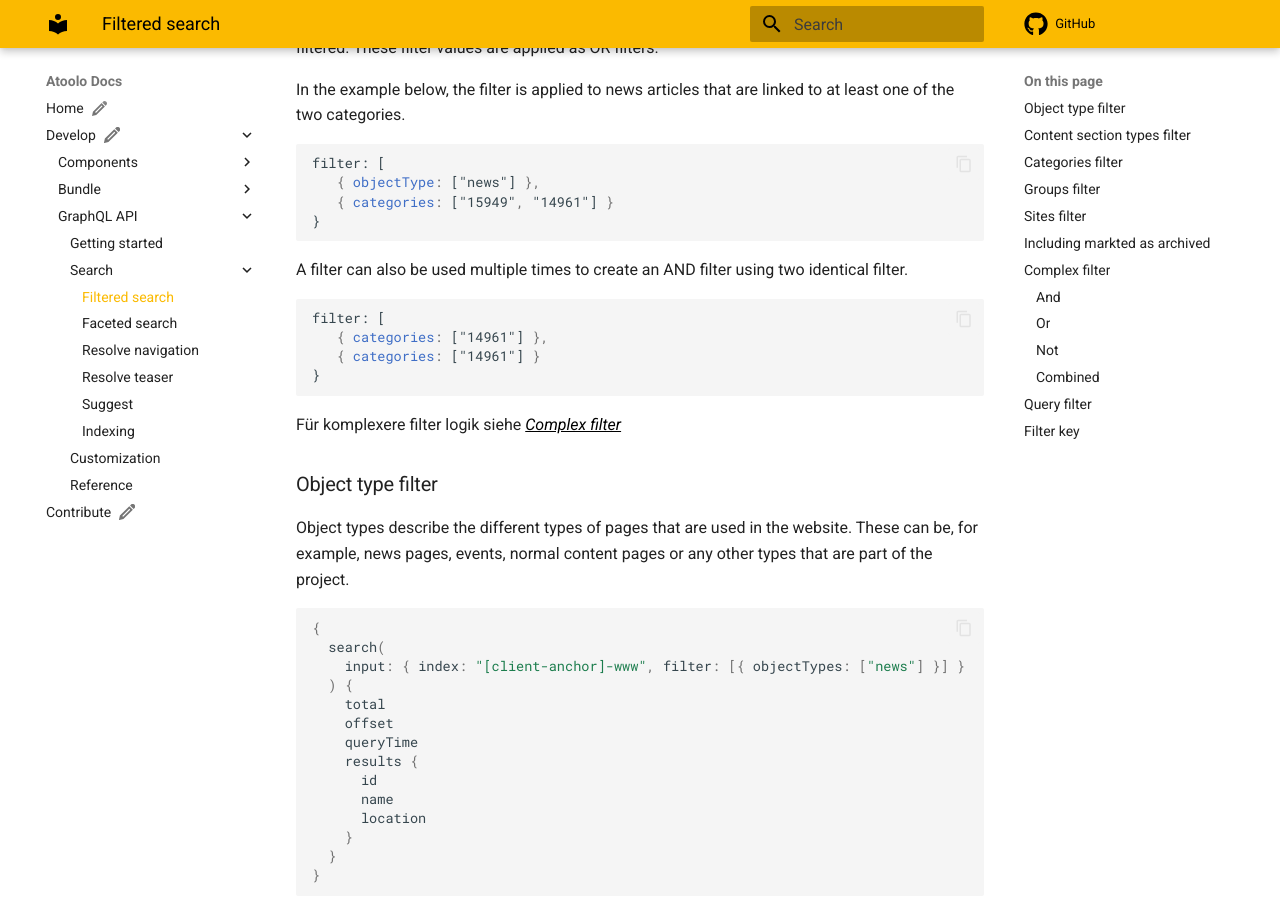
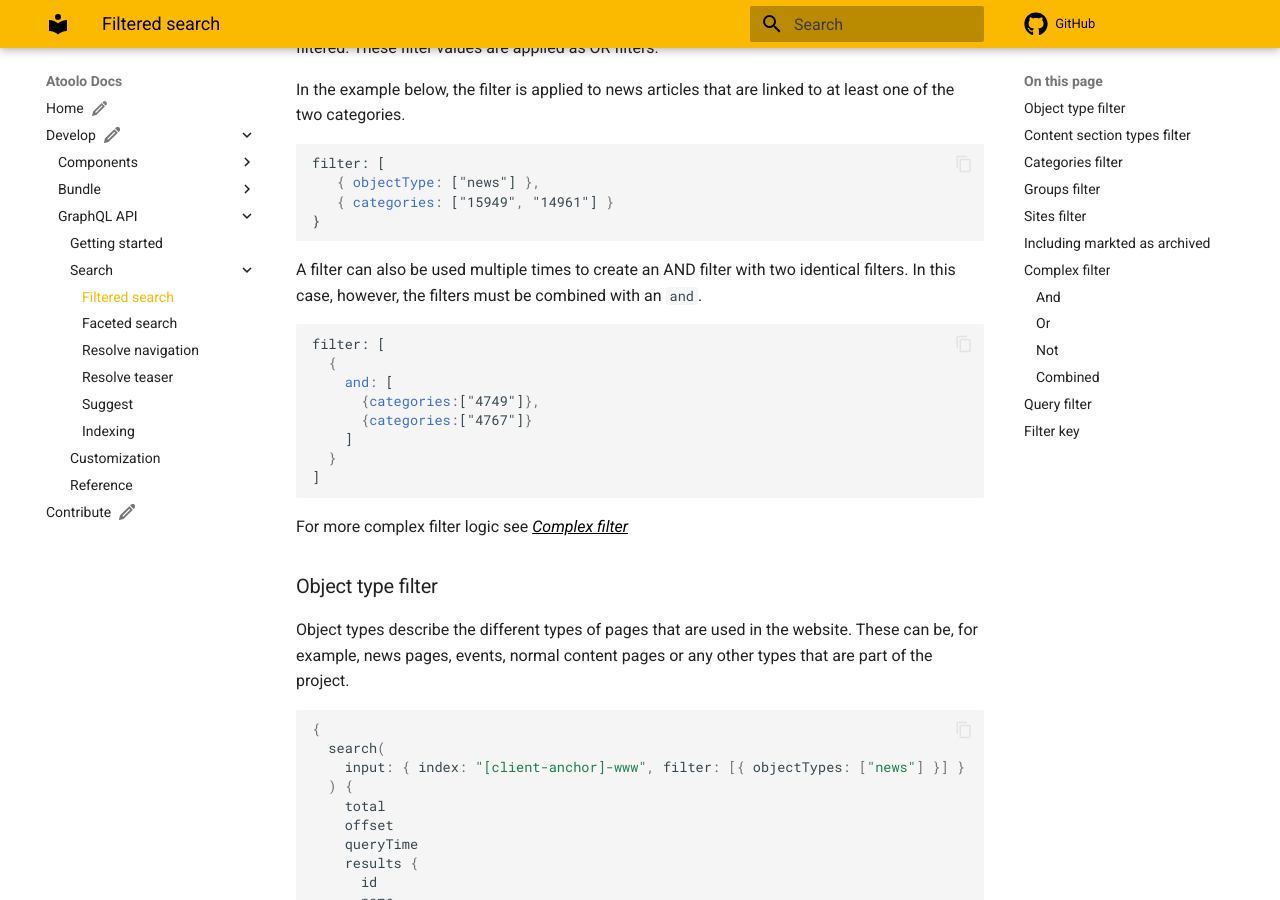
Before and after one commit to sitepark/atoolo-docs, an MkDocs documentation site: the page built from docs/develop/graphql/search/filtered-search.md, in a window 1280 px wide and 900 px high, scrolled down 646 px. Built offline with MkDocs 1.6.1 and Material for MkDocs 9.7.7, drawn with Linux system fonts in a browser that asks for light colours; comment, search, counter and statistics services are not loaded.

Commit message:
fix: filter with same name

````diff
--- a/docs/develop/graphql/search/filtered-search.md
+++ b/docs/develop/graphql/search/filtered-search.md
@@ -32,16 +32,20 @@ filter: [
 }
 ```
 
-A filter can also be used multiple times to create an AND filter using two identical filter.
+A filter can also be used multiple times to create an AND filter with two identical filters. In this case, however, the filters must be combined with an `and`.
 
 ```graphql
 filter: [
-   { categories: ["14961"] },
-   { categories: ["14961"] }
-}
+  {
+    and: [
+      {categories:["4749"]},
+      {categories:["4767"]}
+    ]
+  }
+]
 ```
 
-Für komplexere filter logik siehe [Complex filter](#complex-filter)
+For more complex filter logic see [Complex filter](#complex-filter)
 
 ### Object type filter
 
````
Also changed, not shown: docs/develop/graphql/search/index.md (+1 -1 lines).
